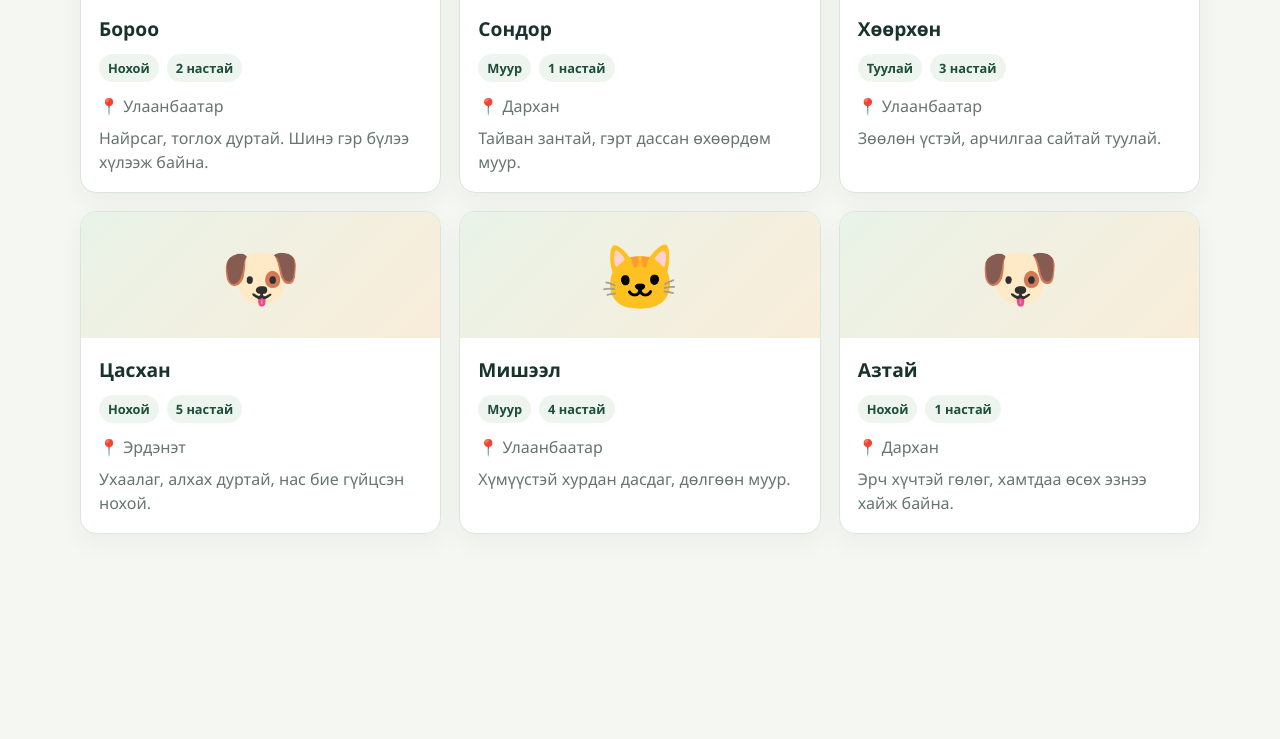
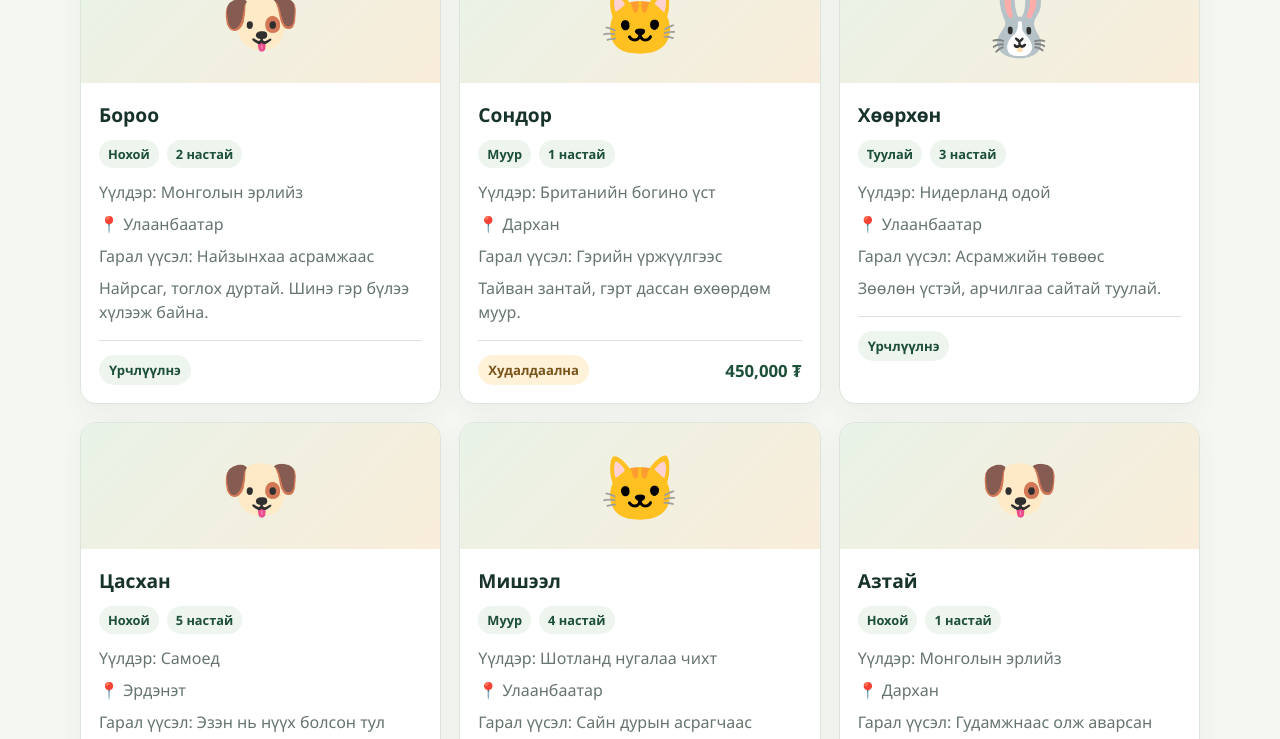
Before and after one commit to jargalmaaaaa19/pet_adoption, a website: page lab4/index.html in a window 1280 px wide. Shown: the part 805-1544 px from the top of the page. Before the commit the page ends 1411 px from the top, so only its background shows below. Drawn offline with Linux system fonts and the light colour scheme.

Commit message:
feat: expand pet listing details and filters
Co-authored-by: Copilot <223556219+Copilot@users.noreply.github.com>

```diff
--- a/lab4/index.html
+++ b/lab4/index.html
@@ -96,7 +96,7 @@
 
       .filter-panel {
         display: grid;
-        grid-template-columns: repeat(4, minmax(0, 1fr)) auto;
+        grid-template-columns: repeat(3, minmax(0, 1fr));
         gap: 14px;
         align-items: end;
         padding: 22px;
@@ -227,10 +227,42 @@
       }
 
       .pet-location,
-      .pet-description {
+      .pet-description,
+      .pet-detail {
         margin: 8px 0 0;
         color: var(--muted);
         line-height: 1.5;
+      }
+
+      .pet-listing {
+        display: flex;
+        justify-content: space-between;
+        align-items: center;
+        gap: 12px;
+        margin-top: 16px;
+        padding-top: 14px;
+        border-top: 1px solid var(--border);
+      }
+
+      .listing-badge {
+        padding: 6px 10px;
+        border-radius: 999px;
+        background: #eef5ef;
+        color: var(--green-dark);
+        font-size: 0.82rem;
+        font-weight: 700;
+      }
+
+      .listing-badge.sale {
+        background: #fff2d9;
+        color: #79551b;
+      }
+
+      .pet-price {
+        color: var(--green-dark);
+        font-size: 1.05rem;
+        font-weight: 800;
+        text-align: right;
       }
 
       .empty-state {
@@ -295,8 +327,8 @@
         <p class="eyebrow">Шинэ найзаа олоорой</p>
         <h1 id="page-title">Танд тохирох тэжээвэр амьтнаа хай</h1>
         <p class="hero-copy">
-          Амьтны төрөл, нас болон байршлаа сонгоод үрчлүүлэх заруудыг шүүн
-          хараарай.
+          Амьтны төрөл, үүлдэр, нас болон байршлаар хайж, зар бүрийн гарал
+          үүсэл, үрчлүүлэх эсвэл худалдах нөхцөлийг хараарай.
         </p>
         <p class="demo-note">
           Энэ хуудас нь ажиллагааг харуулах демо бөгөөд доорх жишээ зарууд бодит
@@ -316,7 +348,7 @@
         </div>
 
         <div class="field">
-          <label>Нас (жил)</label>
+          <label for="min-age">Нас (жил)</label>
           <div class="age-fields">
             <input
               id="min-age"
@@ -350,6 +382,25 @@
           >
         </div>
 
+        <div class="field">
+          <label for="breed">Үүлдэр</label>
+          <input
+            id="breed"
+            name="breed"
+            type="search"
+            placeholder="Жишээ нь: Shorthair"
+          >
+        </div>
+
+        <div class="field">
+          <label for="listing-type">Зарын төрөл</label>
+          <select id="listing-type" name="listingType">
+            <option value="">Бүх зар</option>
+            <option value="adoption">Үрчлүүлнэ</option>
+            <option value="sale">Худалдаална</option>
+          </select>
+        </div>
+
         <button class="reset-button" type="reset">Шүүлтүүр цэвэрлэх</button>
       </form>
 
@@ -369,48 +420,68 @@
           id: 1,
           name: 'Бороо',
           type: 'Dog',
+          breed: 'Монголын эрлийз',
           age: 2,
           location: 'Улаанбаатар',
+          origin: 'Найзынхаа асрамжаас',
+          listingType: 'adoption',
           description: 'Найрсаг, тоглох дуртай. Шинэ гэр бүлээ хүлээж байна.',
         },
         {
           id: 2,
           name: 'Сондор',
           type: 'Cat',
+          breed: 'Британийн богино үст',
           age: 1,
           location: 'Дархан',
+          origin: 'Гэрийн үржүүлгээс',
+          listingType: 'sale',
+          price: 450000,
           description: 'Тайван зантай, гэрт дассан өхөөрдөм муур.',
         },
         {
           id: 3,
           name: 'Хөөрхөн',
           type: 'Rabbit',
+          breed: 'Нидерланд одой',
           age: 3,
           location: 'Улаанбаатар',
+          origin: 'Асрамжийн төвөөс',
+          listingType: 'adoption',
           description: 'Зөөлөн үстэй, арчилгаа сайтай туулай.',
         },
         {
           id: 4,
           name: 'Цасхан',
           type: 'Dog',
+          breed: 'Самоед',
           age: 5,
           location: 'Эрдэнэт',
+          origin: 'Эзэн нь нүүх болсон тул',
+          listingType: 'adoption',
           description: 'Ухаалаг, алхах дуртай, нас бие гүйцсэн нохой.',
         },
         {
           id: 5,
           name: 'Мишээл',
           type: 'Cat',
+          breed: 'Шотланд нугалаа чихт',
           age: 4,
           location: 'Улаанбаатар',
+          origin: 'Сайн дурын асрагчаас',
+          listingType: 'sale',
+          price: 600000,
           description: 'Хүмүүстэй хурдан дасдаг, дөлгөөн муур.',
         },
         {
           id: 6,
           name: 'Азтай',
           type: 'Dog',
+          breed: 'Монголын эрлийз',
           age: 1,
           location: 'Дархан',
+          origin: 'Гудамжнаас олж аварсан',
+          listingType: 'adoption',
           description: 'Эрч хүчтэй гөлөг, хамтдаа өсөх эзнээ хайж байна.',
         },
       ];
@@ -448,16 +519,45 @@
         ageTag.className = 'pet-tag';
         ageTag.textContent = `${pet.age} настай`;
 
+        const breed = document.createElement('p');
+        breed.className = 'pet-detail';
+        breed.textContent = `Үүлдэр: ${pet.breed}`;
+
         const location = document.createElement('p');
         location.className = 'pet-location';
         location.textContent = `📍 ${pet.location}`;
+
+        const origin = document.createElement('p');
+        origin.className = 'pet-detail';
+        origin.textContent = `Гарал үүсэл: ${pet.origin}`;
 
         const description = document.createElement('p');
         description.className = 'pet-description';
         description.textContent = pet.description;
 
+        const listing = document.createElement('div');
+        listing.className = 'pet-listing';
+
+        const listingBadge = document.createElement('span');
+        listingBadge.className = 'listing-badge';
+        listingBadge.textContent =
+          pet.listingType === 'sale' ? 'Худалдаална' : 'Үрчлүүлнэ';
+
+        listing.append(listingBadge);
+        if (
+          pet.listingType === 'sale' &&
+          Number.isFinite(pet.price) &&
+          pet.price >= 0
+        ) {
+          listingBadge.classList.add('sale');
+          const price = document.createElement('span');
+          price.className = 'pet-price';
+          price.textContent = `${new Intl.NumberFormat('mn-MN').format(pet.price)} ₮`;
+          listing.append(price);
+        }
+
         tags.append(typeTag, ageTag);
-        body.append(title, tags, location, description);
+        body.append(title, tags, breed, location, origin, description, listing);
         card.append(illustration, body);
         return card;
       }
--- a/lab4/petFilters.js
+++ b/lab4/petFilters.js
@@ -34,6 +34,8 @@ function createEmptyPetFilters() {
     minAge: '',
     maxAge: '',
     location: '',
+    breed: '',
+    listingType: '',
   };
 }
 
@@ -46,6 +48,8 @@ function filterPets(pets, filters = {}) {
     filters !== null && typeof filters === 'object' ? filters : {};
   const type = normalizeText(safeFilters.type);
   const location = normalizeText(safeFilters.location);
+  const breed = normalizeText(safeFilters.breed);
+  const listingType = normalizeText(safeFilters.listingType);
   const minAge = normalizeAge(safeFilters.minAge);
   const maxAge = normalizeAge(safeFilters.maxAge);
 
@@ -59,6 +63,14 @@ function filterPets(pets, filters = {}) {
     }
 
     if (location && !normalizeText(pet.location).includes(location)) {
+      return false;
+    }
+
+    if (breed && !normalizeText(pet.breed).includes(breed)) {
+      return false;
+    }
+
+    if (listingType && normalizeText(pet.listingType) !== listingType) {
       return false;
     }
 
```
Also changed, not shown: lab4/petFilters.test.js (+68 -4 lines), README.md.
